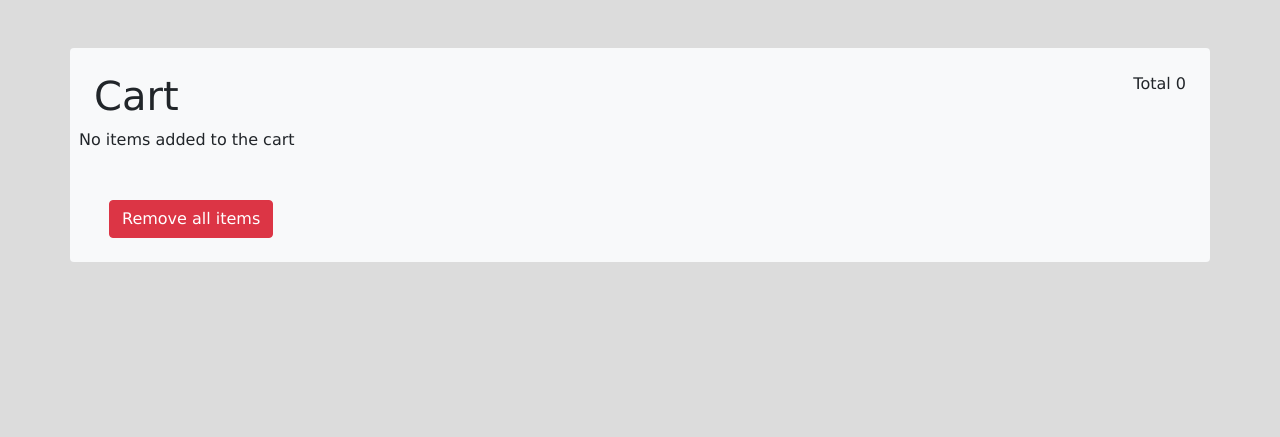
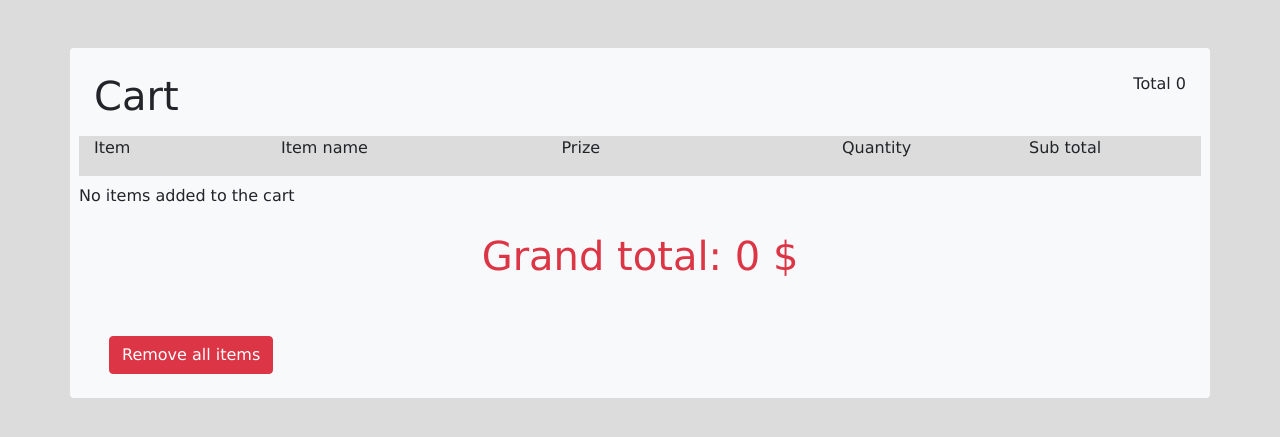
Before and after one commit to rameem2003/apple_store_by_fahmida, a PHP site: page /cart.php in a window 1280 px wide. Shown: the part 85-522 px from the top of the page. Run offline with PHP 8.4, Linux system fonts and the light colour scheme; data that the repository does not hold is empty; some libraries are stand-ins or nearby versions.

Commit message:
update cart calculation

```diff
--- a/cart.php
+++ b/cart.php
@@ -22,6 +22,19 @@
         mysqli_query($conn, $all_delete_query);
         header('location:cart.php');
     }
+
+    // update the quantity of items
+    if(isset($_POST['update'])){
+        $update_item_id = $_POST['update_item_id'];
+        $update_quantity = $_POST['update_quantity'];
+
+        $update_quantity_query = "UPDATE `cart` SET quantity = '$update_quantity' WHERE id = '$update_item_id'";
+        mysqli_query($conn, $update_quantity_query);
+        header('location:cart.php');
+
+    }
+
+
 
 
 ?>
@@ -65,9 +78,29 @@
         </div>
 
         <div class="row" id="product">
+            <div class="col-md-12 my-2">
+                <div class="row">
+                    <div class="col-md-2 d-flex align-items-center">
+                        <p>Item</p>
+                    </div>
+                    <div class="col-md-3 d-flex align-items-center">
+                        <p>Item name</p>
+                    </div>
+                    <div class="col-md-3 d-flex align-items-center">
+                        <p>Prize</p>
+                    </div>
+                    <div class="col-md-2 d-flex align-items-center">
+                        <p>Quantity</p>
+                    </div>
+                    <div class="col-md-2 d-flex align-items-center">
+                        <p>Sub total</p>
+                    </div>
+                </div>
+            </div>
             <?php
 
                 $show_products = "SELECT * FROM `cart`";
+                $grand_total = 0;
                 $show_products_query = mysqli_query($conn, $show_products);
 
                 if(mysqli_num_rows($show_products_query) > 0){
@@ -79,31 +112,50 @@
                                 <div class="col-md-2">
                                     <img class="img-fluid" src="<?php echo "./upload_img/".$row['imege']; ?>" alt="">
                                 </div>
-                                <div class="col-md-4 d-flex align-items-center">
+                                <div class="col-md-2 d-flex align-items-center">
                                     <p class="font-weight-bold"><?php echo $row['name']; ?></p>
                                 </div>
 
-                                <div class="col-md-2 d-flex align-items-center">
-                                    <p>Prize <?php echo $row['prize']; ?> $</p>
+                                <div class="col-md-2 d-flex align-items-center justify-content-center">
+                                    <p><?php echo number_format($row['prize']); ?> $</p>
                                 </div>
 
-                                <div class="col-md-2 d-flex align-items-center">
-                                    <p>Quantity <?php echo $row['quantity']; ?></p>
+                                <div class="col-md-3 d-flex align-items-center">
+
+                                    <form action="" method="post">
+                                        <input type="hidden" name="update_item_id" value="<?php echo $row['id'] ?>">
+                                        <div class="col-md-12 d-flex">
+                                            <input class="input-group" type="number" name="update_quantity" id="" min="1" value="<?php echo $row['quantity']; ?>">
+                                            <input class="btn btn-warning ml-2" name="update" type="submit" value="update">
+                                        </div>
+                                    </form>
                                 </div>
 
-                                <div class="col-md-2 d-flex align-items-center">
+
+
+                                <div class="col-md-2 d-flex align-items-center justify-content-center">
+                                    <p><?php echo $sub_total =  $row['prize'] * $row['quantity'] ?></p>
+                                </div>
+
+                                <div class="col-md-1 d-flex align-items-center">
                                     <a class="trash" onclick="return confirm('Are you sure you want to delete this item ?')" href="./cart.php?dl=<?php echo $row['id']; ?>"><i class="fa-solid fa-trash"></i></a>
                                 </div>
                             </div>
                         </div>
-
                         <?php
+                        // echo number_format($sub_total, 2);
+                        $grand_total += $sub_total;
                     }
                 }else{
                     echo "No items added to the cart";
                 }
 
             ?>
+
+
+            <div class="col-md-12 mt-4">
+                <h1 class="text-center text-danger"> Grand total: <?php echo number_format($grand_total) ?> $</h1>
+            </div>
 
         </div>
 
```
